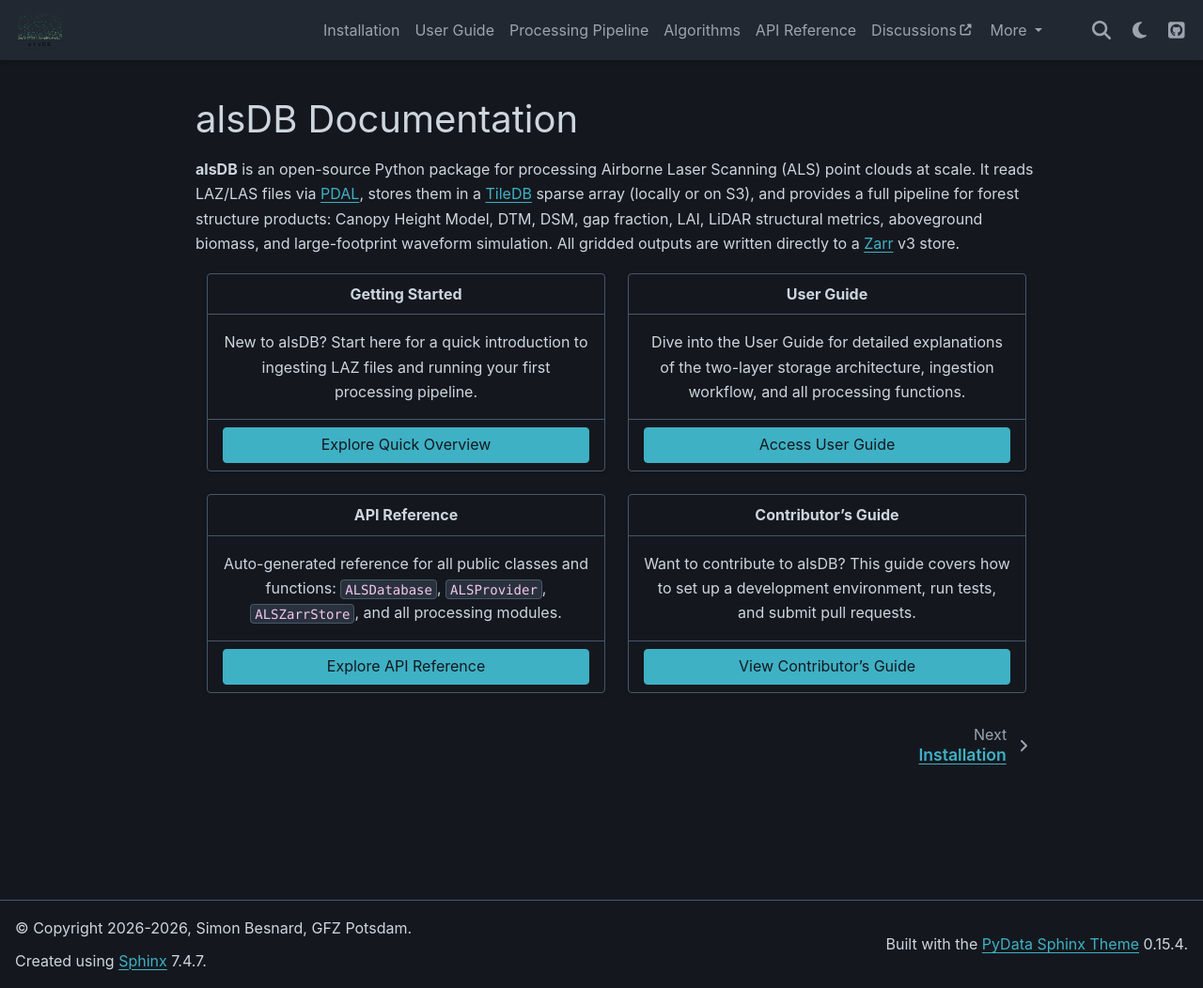
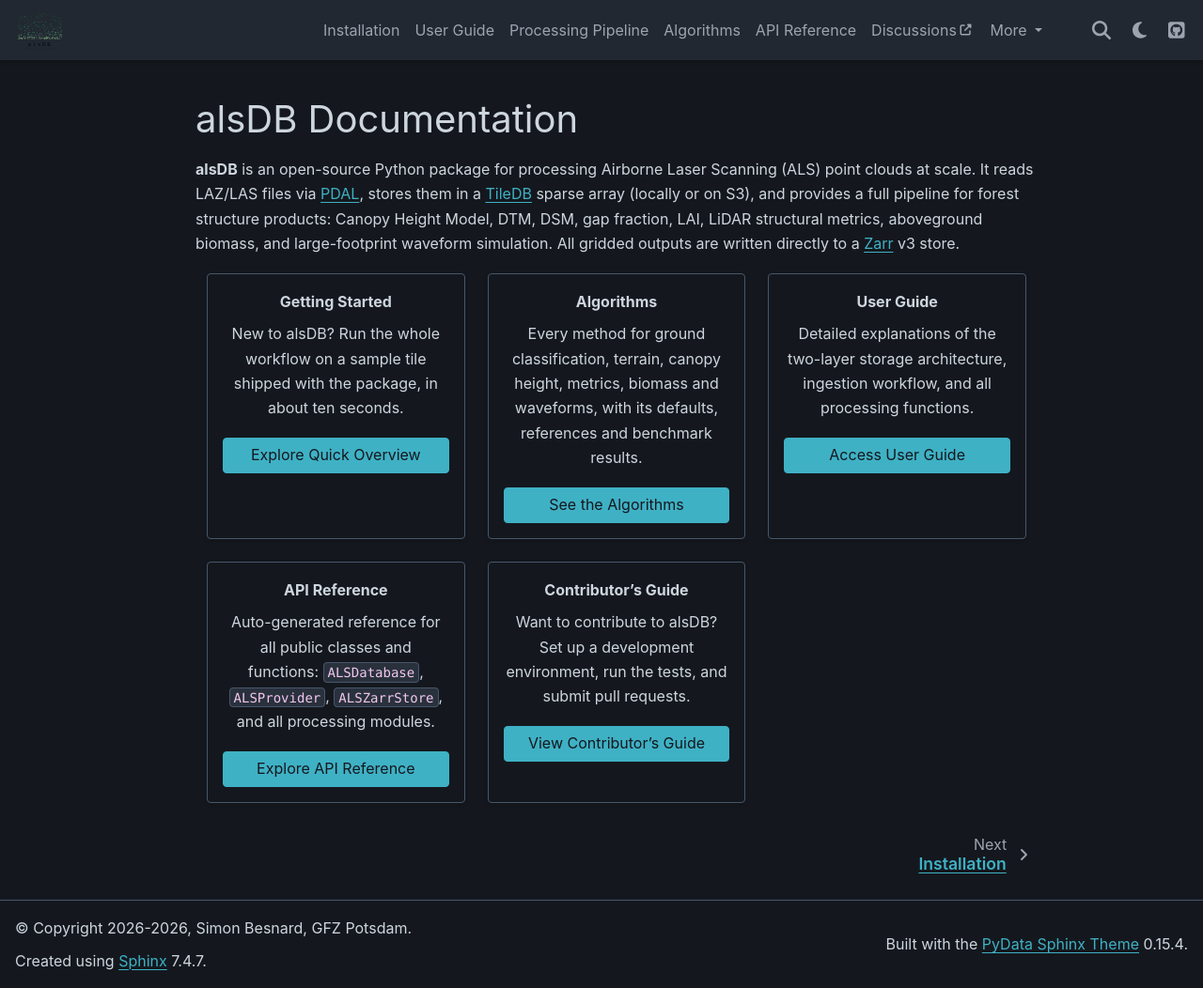
Before and after one commit to simonbesnard1/alsdb, a Sphinx documentation site: the page built from doc/index.rst, in a window 1280 px wide and 1052 px high. Shown: the whole window at 94% size. Built offline with Sphinx 7.4.7 and the PyData theme 0.15.4, drawn with Linux system fonts in a browser that asks for light colours; pages that are not in the unit, such as notebooks, are missing from menus.

Commit message:
Use current sphinx-design card syntax on the index page; add an Algorithms card
The ^^^/+++ card separators were deprecated; the cards now take their title
as the directive argument and keep the button in the body. The docs build
without warnings.

Co-Authored-By: Claude Opus 5.5 <noreply@anthropic.com>

```diff
--- a/doc/index.rst
+++ b/doc/index.rst
@@ -19,18 +19,13 @@ alsDB Documentation
 
 **alsDB** is an open-source Python package for processing Airborne Laser Scanning (ALS) point clouds at scale. It reads LAZ/LAS files via `PDAL <https://pdal.io>`_, stores them in a `TileDB <https://tiledb.com>`_ sparse array (locally or on S3), and provides a full pipeline for forest structure products: Canopy Height Model, DTM, DSM, gap fraction, LAI, LiDAR structural metrics, aboveground biomass, and large-footprint waveform simulation. All gridded outputs are written directly to a `Zarr <https://zarr.dev>`_ v3 store.
 
-.. grid:: 1 1 2 2
+.. grid:: 1 1 2 3
     :gutter: 2 3 4 4
 
-    .. grid-item-card::
+    .. grid-item-card:: Getting Started
         :text-align: center
 
-        **Getting Started**
-        ^^^
-
-        New to alsDB? Start here for a quick introduction to ingesting LAZ files and running your first processing pipeline.
-
-        +++
+        New to alsDB? Run the whole workflow on a sample tile shipped with the package, in about ten seconds.
 
         .. button-ref:: user/quick-overview
             :expand:
@@ -39,15 +34,22 @@ alsDB Documentation
 
             Explore Quick Overview
 
-    .. grid-item-card::
+    .. grid-item-card:: Algorithms
         :text-align: center
 
-        **User Guide**
-        ^^^
+        Every method for ground classification, terrain, canopy height, metrics, biomass and waveforms, with its defaults, references and benchmark results.
 
-        Dive into the User Guide for detailed explanations of the two-layer storage architecture, ingestion workflow, and all processing functions.
+        .. button-ref:: user/algorithms
+            :expand:
+            :color: primary
+            :click-parent:
 
-        +++
+            See the Algorithms
+
+    .. grid-item-card:: User Guide
+        :text-align: center
+
+        Detailed explanations of the two-layer storage architecture, ingestion workflow, and all processing functions.
 
         .. button-ref:: user
             :expand:
@@ -56,15 +58,10 @@ alsDB Documentation
 
             Access User Guide
 
-    .. grid-item-card::
+    .. grid-item-card:: API Reference
         :text-align: center
 
-        **API Reference**
-        ^^^
-
         Auto-generated reference for all public classes and functions: ``ALSDatabase``, ``ALSProvider``, ``ALSZarrStore``, and all processing modules.
-
-        +++
 
         .. button-ref:: user/api
             :expand:
@@ -73,15 +70,10 @@ alsDB Documentation
 
             Explore API Reference
 
-    .. grid-item-card::
+    .. grid-item-card:: Contributor's Guide
         :text-align: center
 
-        **Contributor's Guide**
-        ^^^
-
-        Want to contribute to alsDB? This guide covers how to set up a development environment, run tests, and submit pull requests.
-
-        +++
+        Want to contribute to alsDB? Set up a development environment, run the tests, and submit pull requests.
 
         .. button-ref:: user/contributing
             :expand:
```
